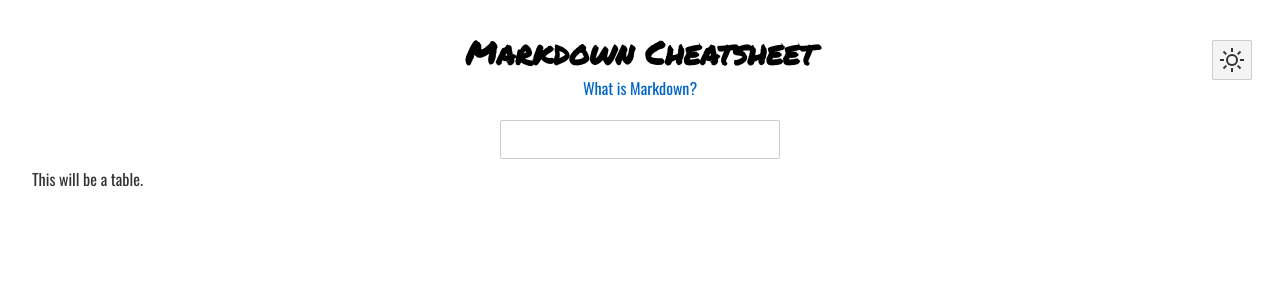
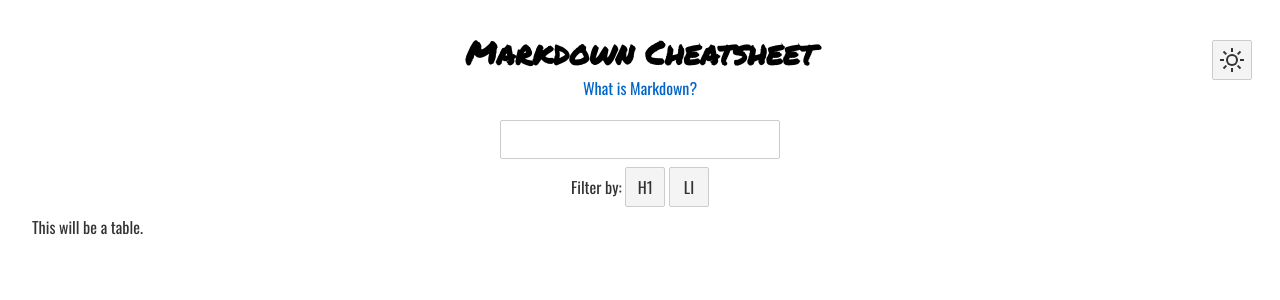
Before and after one commit to fershad/markdown-cheatsheet, a Svelte app: page / in a window 1280 px wide. Shown: the top 300 px of the page. Built offline with nearby package versions, Linux system fonts and the light colour scheme.

Commit message:
basic buttons

```diff
--- /dev/null
+++ b/src/components/Button.svelte
@@ -0,0 +1,13 @@
+<script>
+    export let tag;
+</script>
+
+<button data-filter-tag="{tag}">{tag}</button>
+
+<style>
+button {
+    height: 40px;
+    width: 40px;
+    display: inline-block;
+}
+</style>
--- a/src/components/Filter.svelte
+++ b/src/components/Filter.svelte
@@ -1,14 +1,21 @@
 <script>
+    import Button from './Button.svelte'
 </script>
 
 <div class="filter">
     <input type="text" name="search" id="search">
+    <div class="buttons">
+        Filter by:
+        <Button tag="H1" />
+        <Button tag="LI" />
+    </div>
 </div>
 
 <style>
     .filter {
         width: 100%;
         display: flex;
+        flex-direction: column;
         justify-content: center;
         align-items: center;
     }
@@ -17,4 +24,9 @@
         width: 100%;
         max-width: 280px;
     }
+
+    .buttons {
+        display: block;
+        position: relative;
+    }
 </style>
```
